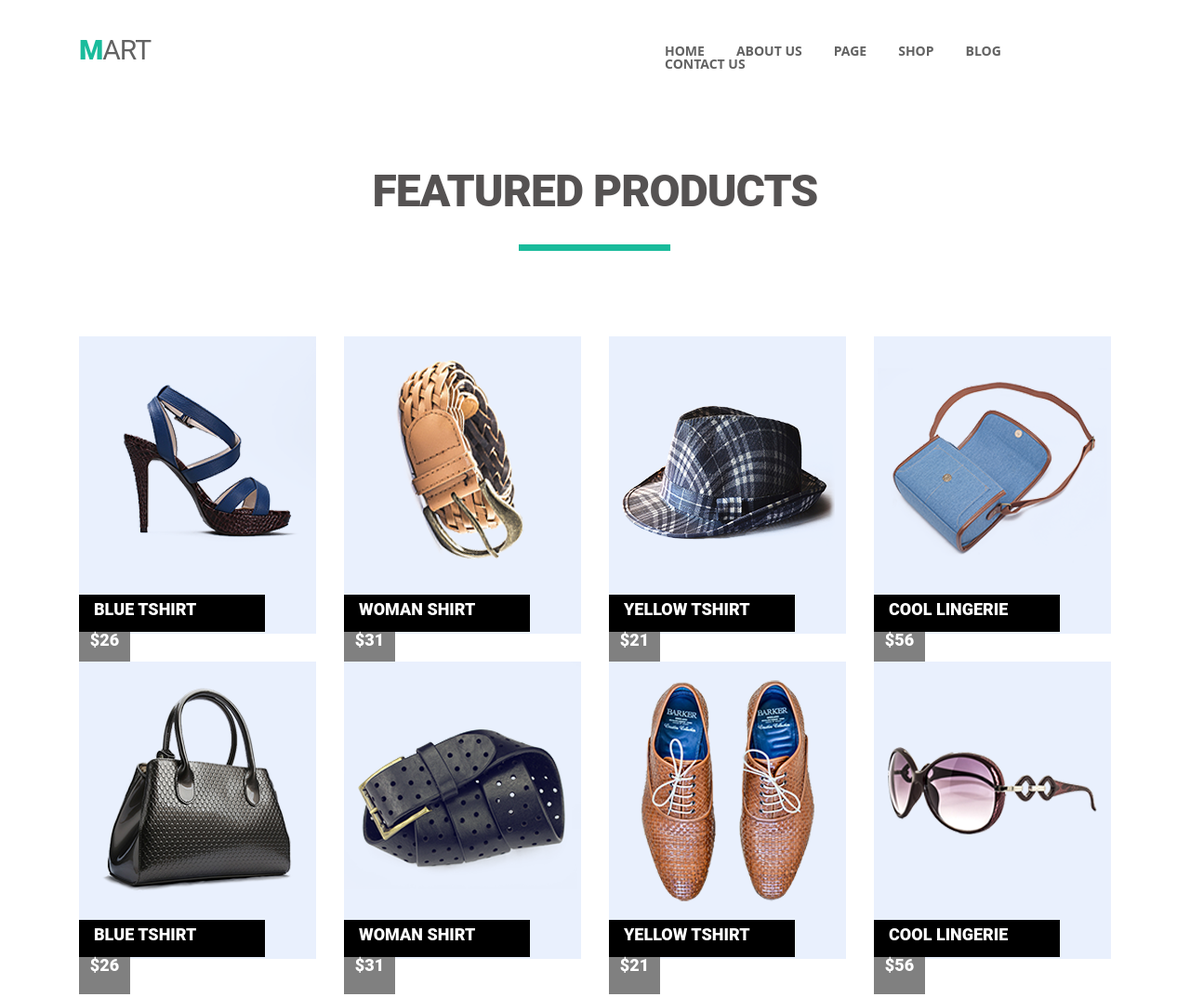
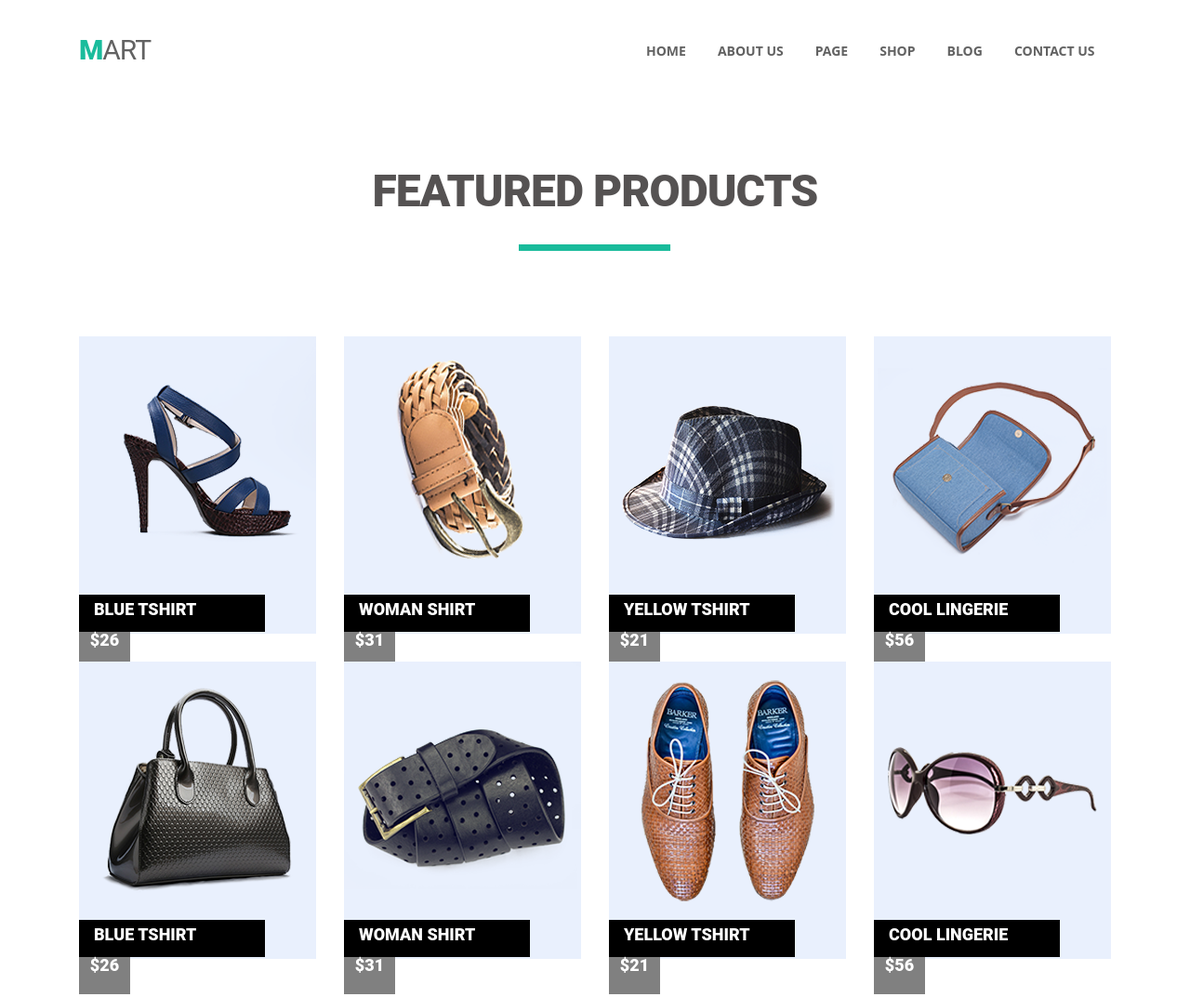
Before and after one commit to Nadyushe4ka/FE11, a plain HTML site: page hw4/index.html in a window 1280 px wide. Shown: the top 1073 px of the page at 93% size. Drawn offline with Linux system fonts and the light colour scheme.

Commit message:
hw4-correction2

```diff
--- a/hw4/css/style.css
+++ b/hw4/css/style.css
@@ -35,7 +35,7 @@ img{
     text-transform: uppercase;
 }
 .menu{
-    width: 480px;
+    width: 500px;
     margin: 0;
     padding: 0;
     font-family: "Open Sans";
@@ -133,6 +133,7 @@ main{
     background-color: #e9f0fd;
 }
 
+
 .list-1:nth-child(4n){
     margin-right: 0;
 }
@@ -156,7 +157,7 @@ main{
     color: white;
     text-align: center;
     background-color: gray;
-    clear: left
+    /* clear: left */
 }
 .list-1:hover .box-title{
     background-color: #1abc9c;
```
